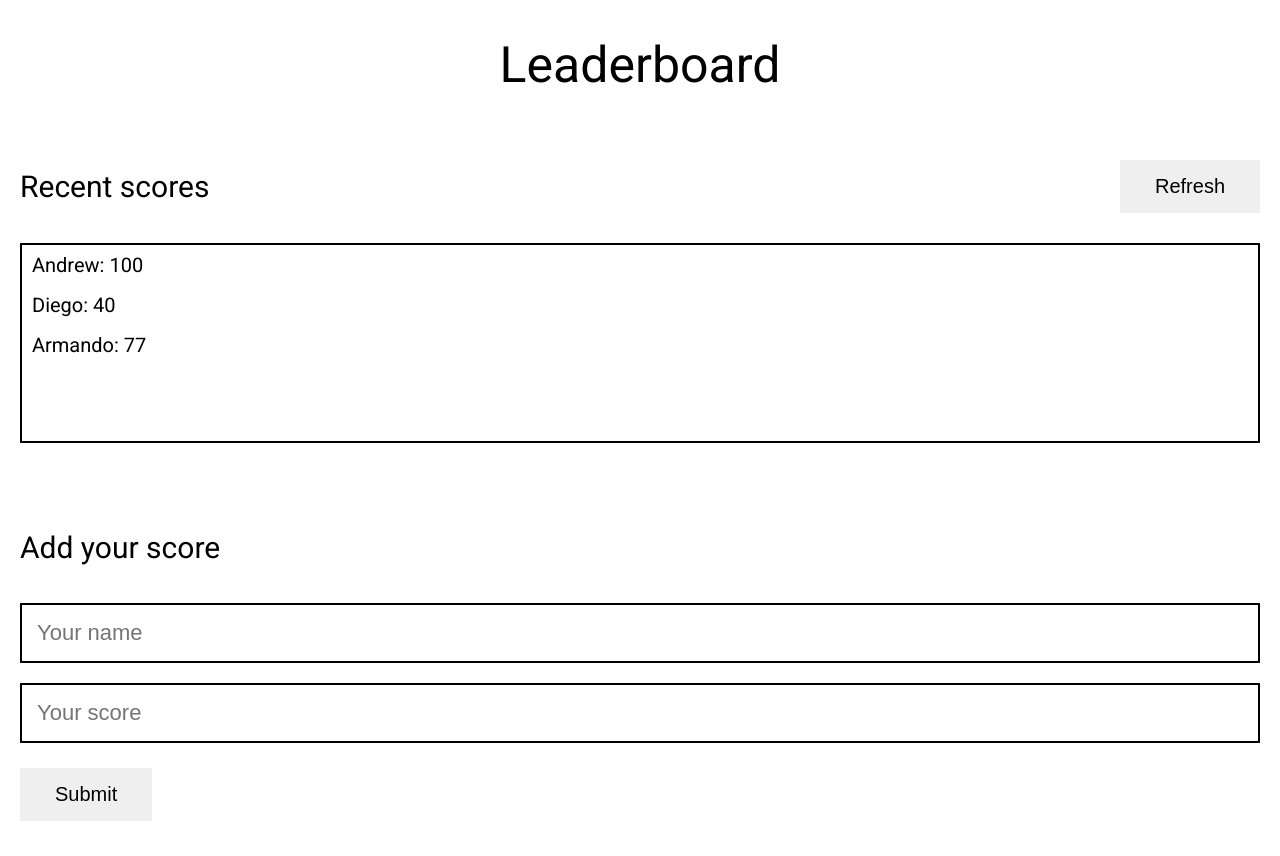
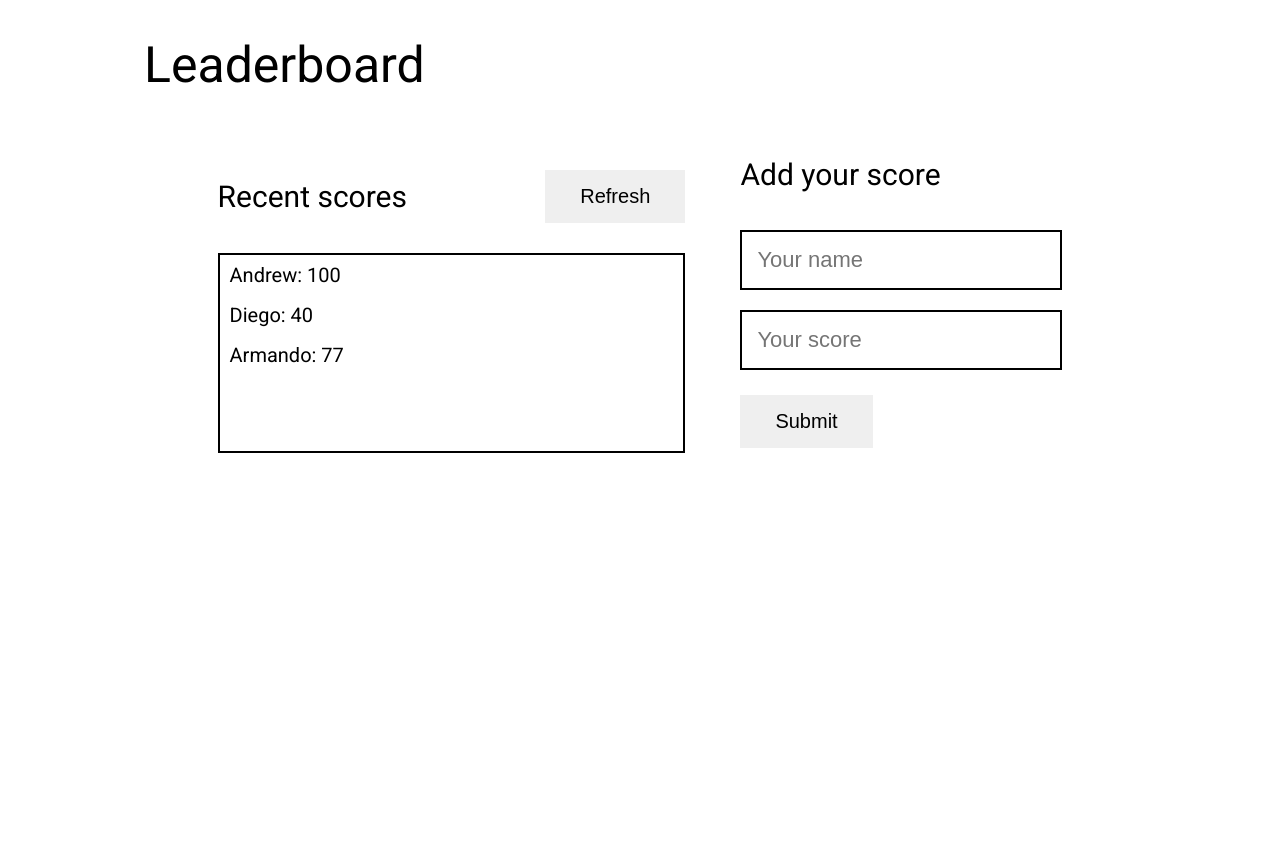
Before and after one commit to StarSheriff2/Leaderboard-Eureka-JS, a website built with webpack: page src/index.html in a window 1280 px wide. After the commit the page ends 800 px from the top, so only its background shows below. Built offline with nearby package versions, Linux system fonts and the light colour scheme.

Commit message:
finish laptop and desktop viewport breakpoint styles

```diff
--- a/src/app/home.js
+++ b/src/app/home.js
@@ -2,17 +2,42 @@ const loadStaticContent = () => {
   const staticContent = document.querySelector('#root');
 
   staticContent.innerHTML = `
-    <h1>Leaderboard</h1>
+  <h1 class='page-title'>Leaderboard</h1>
   <main class="main-section">
     <section class="section recent-scores-section">
       <h2 class="recent-scores-section__title">
         Recent scores
       </h2>
+      <button class="recent-scores-section__refresh-btn btn" type='button'>
+        Refresh
+      </button>
+      <ul class="recent-scores-section__scores">
+        <li class="recent-scores-section__scores__score">
+          <p class="recent-scores-section__scores__score__entry">Andrew: 100</p>
+        </li>
+        <li class="recent-scores-section__scores__score">
+          <p class="recent-scores-section__scores__score__entry">Diego: 40</p>
+        </li>
+        <li class="recent-scores-section__scores__score">
+          <p class="recent-scores-section__scores__score__entry">Armando: 77</p>
+        </li>
+      </ul>
     </section>
     <section class="section add-score-section">
       <h2 class="add-score-section__title">
         Add your score
       </h2>
+      <form action="#" class="submit-score-form">
+        <div class="submit-score-form__field-group">
+          <input class="submit-score-form__field-group__input" type="text" class="submit-score-form__name"
+            id="score-record-name" name="score-record-name" placeholder="Your name" required>
+        </div>
+        <div class="submit-score-form__field-group">
+          <input class="submit-score-form__field-group__input" type="number" class="submit-score-form__score"
+            id="score-record-score" name="score-record-score" placeholder="Your score" required>
+        </div>
+        <button class="submit-score-form__submit-btn btn" type="submit">Submit</button>
+      </form>
     </section>
   </main>
     `;
--- a/src/app/run.js
+++ b/src/app/run.js
@@ -2,7 +2,5 @@ import loadStaticContent from "./home";
 
 
 export default function run() {
-  // loadStaticContent();
-
-
+  loadStaticContent();
 }
--- a/src/index.html
+++ b/src/index.html
@@ -9,8 +9,8 @@
 </head>
 
 <body>
-  <!-- <div id="root"></div> -->
-  <h1 class='page-title'>Leaderboard</h1>
+  <div id="root"></div>
+  <!-- <h1 class='page-title'>Leaderboard</h1>
   <main class="main-section">
     <section class="section recent-scores-section">
       <h2 class="recent-scores-section__title">
@@ -47,7 +47,7 @@
         <button class="submit-score-form__submit-btn btn" type="submit">Submit</button>
       </form>
     </section>
-  </main>
+  </main> -->
 </body>
 
 </html>
--- a/src/scss/pages/_home.scss
+++ b/src/scss/pages/_home.scss
@@ -7,6 +7,9 @@
 
 .main-section {
   @include d-flex(row, center, center, wrap);
+
+  max-width: 900px;
+  margin: 0 auto;
 }
 
 .section {
@@ -65,3 +68,33 @@
     margin: 1.5rem 0;
   }
 }
+
+/*
+  ========================
+
+  Media Queries
+
+  ========================
+*/
+
+/* Large devices (laptops/desktops, 992px and up) */
+
+@media only screen and (min-width: 992px) {
+  .page-title {
+    text-align: left;
+    max-width: 992px;
+    margin: 4rem auto 0;
+  }
+
+  .main-section {
+    justify-content: space-around;
+  }
+
+  .recent-scores-section {
+    width: auto;
+  }
+
+  .add-score-section {
+    width: auto;
+  }
+}
```
Also changed, not shown: src/css/main.css, 1 other file. Lines whose indentation alone changed are shown as unchanged.
